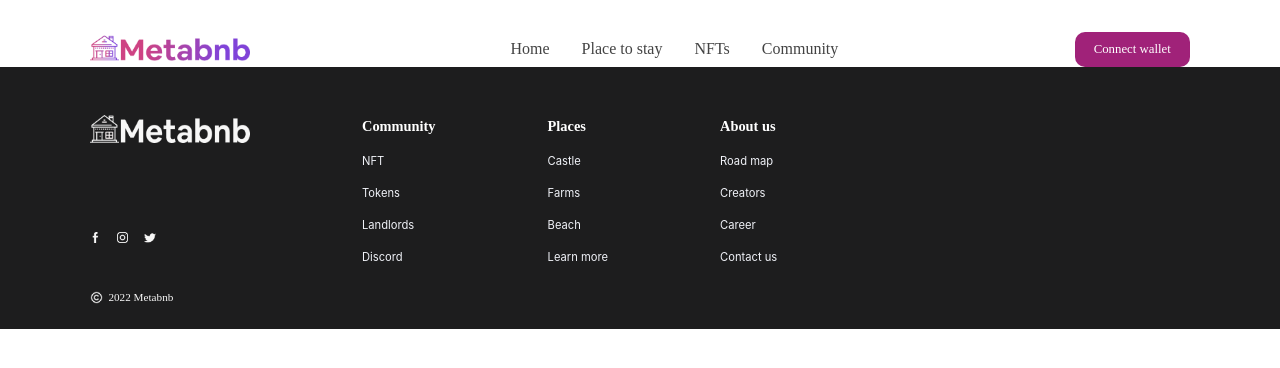
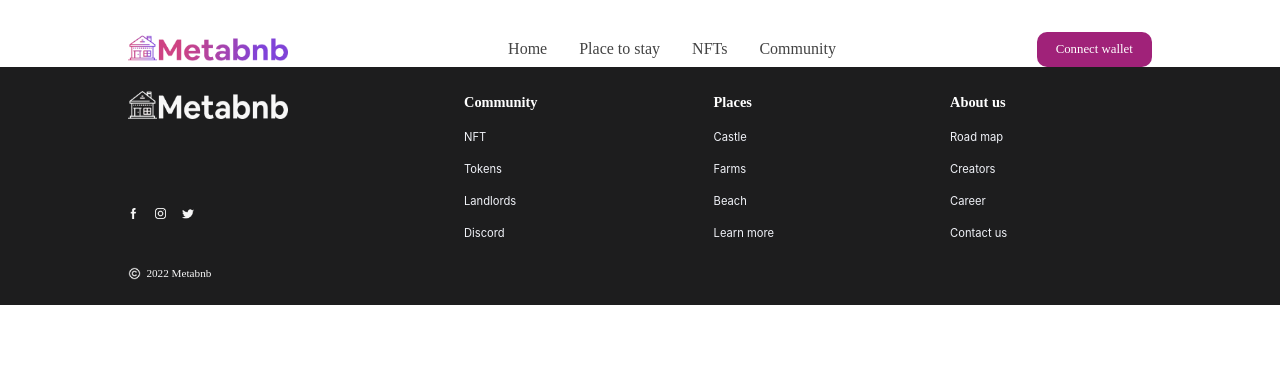
Before and after one commit to Chisquare7/meta-bnb-web, a React (Create React App) app: page / in a window 1280 px wide. Shown: the top 368 px of the page. Built offline with nearby package versions, Linux system fonts and the light colour scheme; a web font is replaced by a local one.

Commit message:
refactor: Restructure the layout of the Homepage

```diff
--- a/src/App.css
+++ b/src/App.css
@@ -19,7 +19,7 @@ h1, h2, h3, h4, h5, h6, p, input, span, ul, li, Link, button {
 
 .sect__container {
   width: 90%;
-  max-width: 1100px;
+  max-width: 1024px;
   margin: 0 auto;
 }
 
@@ -121,6 +121,7 @@ h1, h2, h3, h4, h5, h6, p, input, span, ul, li, Link, button {
 
 .sect__footer {
   background: #1D1D1E;
+
 }
 
 .footer__flex {
@@ -292,7 +293,7 @@ h1, h2, h3, h4, h5, h6, p, input, span, ul, li, Link, button {
 
 .top__foot {
   display: flex;
-  margin-top: 1.5em;
+  /* margin-top: 1.5em; */
 }
 
 .top__foot .each__footContainer {
@@ -304,7 +305,7 @@ h1, h2, h3, h4, h5, h6, p, input, span, ul, li, Link, button {
 }
 
 .each__footContainer + .each__footContainer {
-  margin-left: 7em;
+  margin-left: 11em;
 }
 
 .social__contents {
--- a/src/components/footer.js
+++ b/src/components/footer.js
@@ -8,8 +8,6 @@ import Copyright from '../assets/copyright__icon.png'
 
 const Footer = () => {
   return (
-		<div>
-			<section>
 		<div className="footer__flex">
 			<div className="top__foot">
 				<div className="each__footContainer">
@@ -69,8 +67,6 @@ const Footer = () => {
 				<p className="copyright__text">2022 Metabnb</p>
 			</div>
 		</div>
-			</section>
-		</div>
 	);
 }
 
--- a/src/components/header.js
+++ b/src/components/header.js
@@ -14,8 +14,7 @@ const Header = () => {
     }
 
   return (
-		<div>
-			<div>
+
 		<div className='header__flex'>
 			<div className='main__logoContainer'>
 				<Link>
@@ -52,17 +51,9 @@ const Header = () => {
 						</li>
 					</div>
 				</ul>
-							{/* <ul>
-								<li>
-									<Link>
-										<button>Connect wallet</button>
-									</Link>
-								</li>
-							</ul> */}
 			</nav>
 		</div>
-			</div>
-		</div>
+
 	);
 }
 
--- a/src/pages/Homepage.js
+++ b/src/pages/Homepage.js
@@ -5,13 +5,11 @@ import Header from "../components/Header";
 const Homepage = () => {
   return (
     <div>
-      <div>
         <header className="header__container">
             <div className='sect__container'>
                 <Header />
             </div>
         </header>
-        <main>
         <section className='hero__section'>
             <div className='sect__container'>
                 <div>
@@ -43,14 +41,12 @@ const Homepage = () => {
                 </div>
             </div>
         </section>
-        </main>
         <footer className="sect__footer">
             <div className='sect__container'>
                 <Footer />
             </div>
         </footer>
     </div>
-    </div>
   )
 }
 
```
Lines whose indentation alone changed are shown as unchanged.
